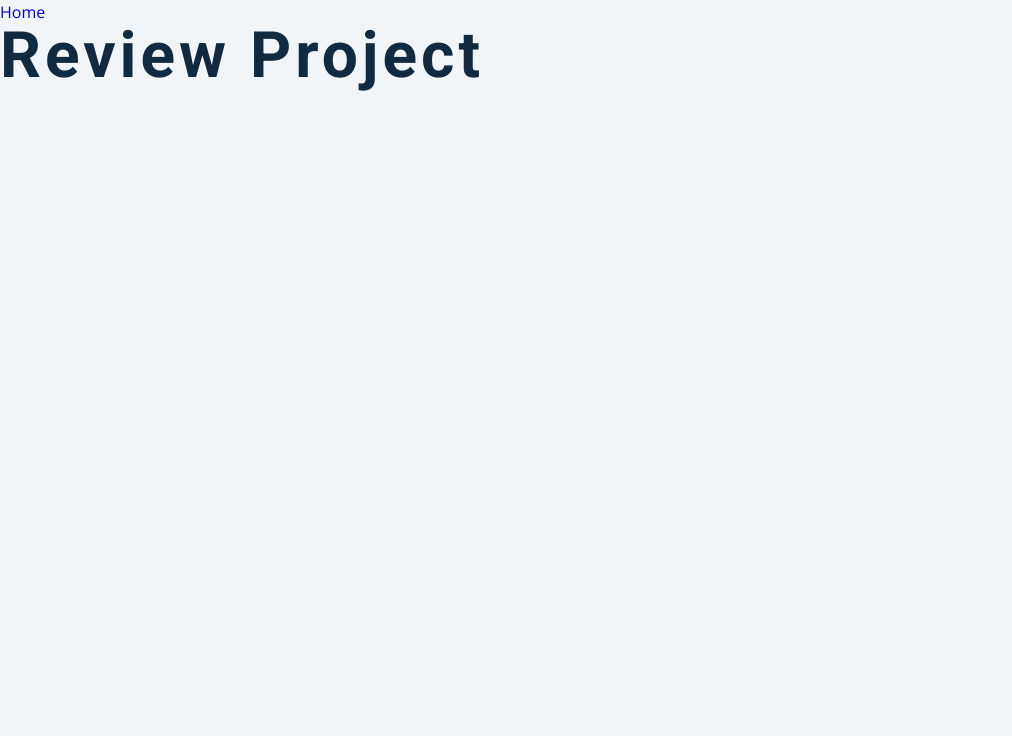
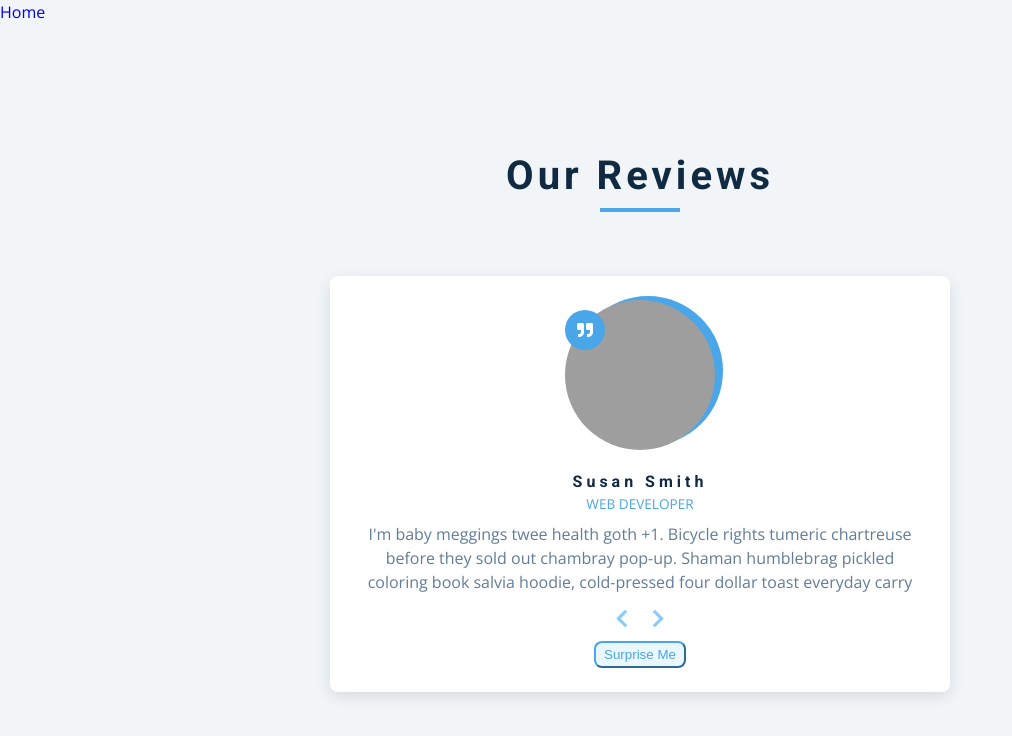
Before and after one commit to bdog72/JavaScript-Projects-2020, a plain HTML site: page projects/03-Reviews/index.html in a window 1280 px wide. Shown: the whole page, without its empty margins (0-1012 px from the left). Drawn offline with nearby package versions, Linux system fonts and the light colour scheme; grey boxes are pictures that could not be loaded.

Commit message:
finished review project

```diff
--- a/projects/03-Reviews/app.js
+++ b/projects/03-Reviews/app.js
@@ -0,0 +1,93 @@
+//
+//
+console.log(123);
+
+// local reviews data
+const reviews = [
+  {
+    id: 1,
+    name: 'susan smith',
+    job: 'web developer',
+    img:
+      'https://res.cloudinary.com/diqqf3eq2/image/upload/v1586883334/person-1_rfzshl.jpg',
+    text:
+      "I'm baby meggings twee health goth +1. Bicycle rights tumeric chartreuse before they sold out chambray pop-up. Shaman humblebrag pickled coloring book salvia hoodie, cold-pressed four dollar toast everyday carry",
+  },
+  {
+    id: 2,
+    name: 'anna johnson',
+    job: 'web designer',
+    img:
+      'https://res.cloudinary.com/diqqf3eq2/image/upload/v1586883409/person-2_np9x5l.jpg',
+    text:
+      'Helvetica artisan kinfolk thundercats lumbersexual blue bottle. Disrupt glossier gastropub deep v vice franzen hell of brooklyn twee enamel pin fashion axe.photo booth jean shorts artisan narwhal.',
+  },
+  {
+    id: 3,
+    name: 'peter jones',
+    job: 'intern',
+    img:
+      'https://res.cloudinary.com/diqqf3eq2/image/upload/v1586883417/person-3_ipa0mj.jpg',
+    text:
+      'Sriracha literally flexitarian irony, vape marfa unicorn. Glossier tattooed 8-bit, fixie waistcoat offal activated charcoal slow-carb marfa hell of pabst raclette post-ironic jianbing swag.',
+  },
+  {
+    id: 4,
+    name: 'bill anderson',
+    job: 'the boss',
+    img:
+      'https://res.cloudinary.com/diqqf3eq2/image/upload/v1586883423/person-4_t9nxjt.jpg',
+    text:
+      'Edison bulb put a bird on it humblebrag, marfa pok pok heirloom fashion axe cray stumptown venmo actually seitan. VHS farm-to-table schlitz, edison bulb pop-up 3 wolf moon tote bag street art shabby chic. ',
+  },
+];
+
+const img = document.getElementById('person-img');
+const author = document.getElementById('author');
+const job = document.getElementById('job');
+const info = document.getElementById('info');
+
+const prevBtn = document.querySelector('.prev-btn');
+const nextBtn = document.querySelector('.next-btn');
+const randomBtn = document.querySelector('.random-btn');
+
+// Set starting item
+let currentItem = 0;
+
+// Load initial item
+window.addEventListener('DOMContentLoaded', () => {
+  showPerson();
+});
+
+// Show person based on item
+const showPerson = () => {
+  const item = reviews[currentItem];
+  img.src = item.img;
+  author.textContent = item.name;
+  job.textContent = item.job;
+  info.textContent = item.text;
+};
+
+// Show next person
+nextBtn.addEventListener('click', () => {
+  currentItem++;
+  if (currentItem > reviews.length - 1) {
+    return (currentItem = 0);
+  }
+  showPerson();
+});
+
+// Show prev person
+prevBtn.addEventListener('click', () => {
+  currentItem--;
+  if (currentItem < 0) {
+    return (currentItem = reviews.length - 1);
+  }
+  showPerson();
+});
+
+// Show random person
+randomBtn.addEventListener('click', () => {
+  currentItem = Math.floor(Math.random() * reviews.length);
+  showPerson();
+});
--- a/projects/03-Reviews/index.html
+++ b/projects/03-Reviews/index.html
@@ -14,7 +14,38 @@
   </head>
   <body>
     <a class="home-anchor" href="/">Home</a>
-    <h1>review project</h1>
+    <main>
+      <section class="container">
+        <!-- title -->
+        <div class="title">
+          <h2>our reviews</h2>
+          <div class="underline"></div>
+        </div>
+        <article class="review">
+          <div class="img-container">
+            <img src="./person-1.jpeg" id="person-img" alt="" />
+          </div>
+          <h4 id="author">sara jones</h4>
+          <p id="job">ux designer</p>
+          <p id="info">
+            Lorem ipsum, dolor sit amet consectetur adipisicing elit. Animi,
+            nemo ab. Autem, recusandae fugit atque maxime deserunt temporibus
+            magnam quidem?
+          </p>
+          <!-- prev next buttons -->
+          <div class="button-container">
+            <button class="prev-btn">
+              <i class="fas fa-chevron-left"></i>
+            </button>
+            <button class="next-btn">
+              <i class="fas fa-chevron-right"></i>
+            </button>
+          </div>
+          <!-- random button -->
+          <button class="random-btn">surprise me</button>
+        </article>
+      </section>
+    </main>
     <!-- javascript -->
     <script src="app.js"></script>
   </body>
```
Also changed, not shown: index.html (+6 -3 lines), practice.js (added, +40 -0 lines), 1 other file.
